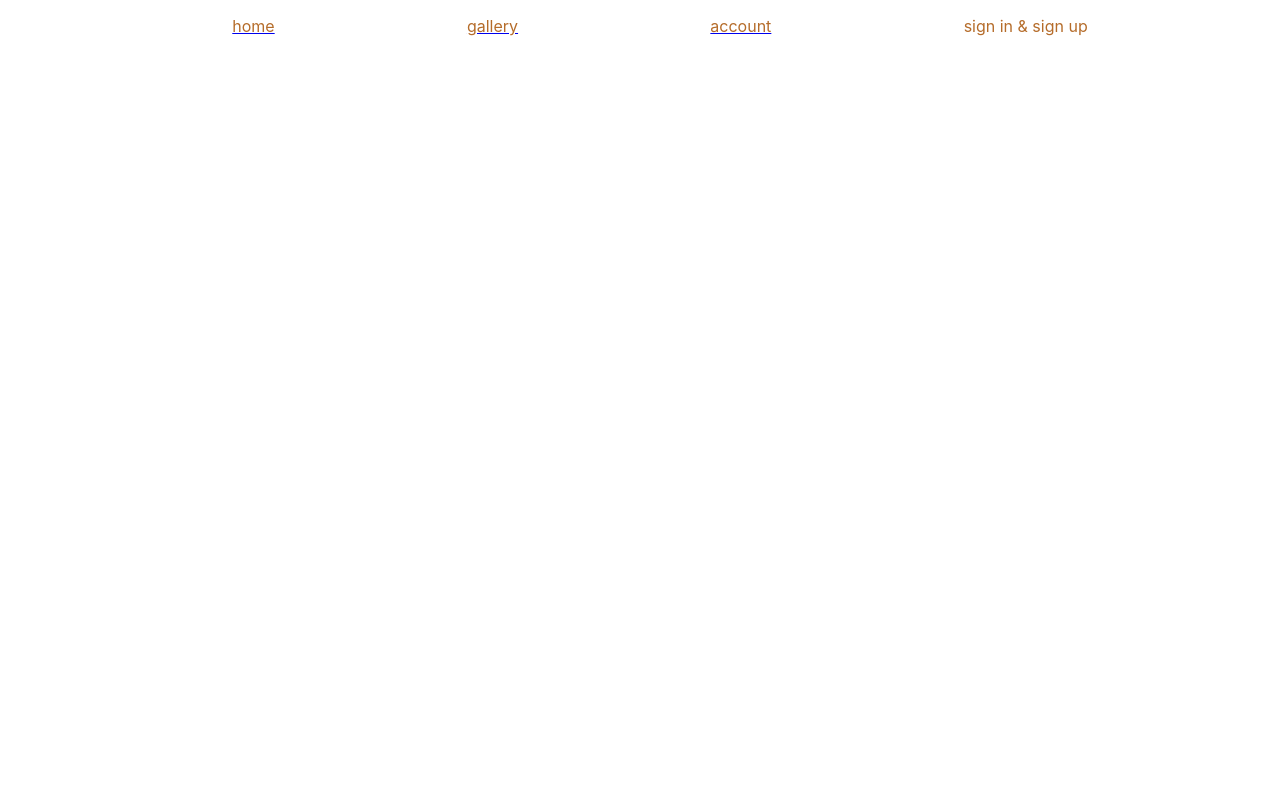
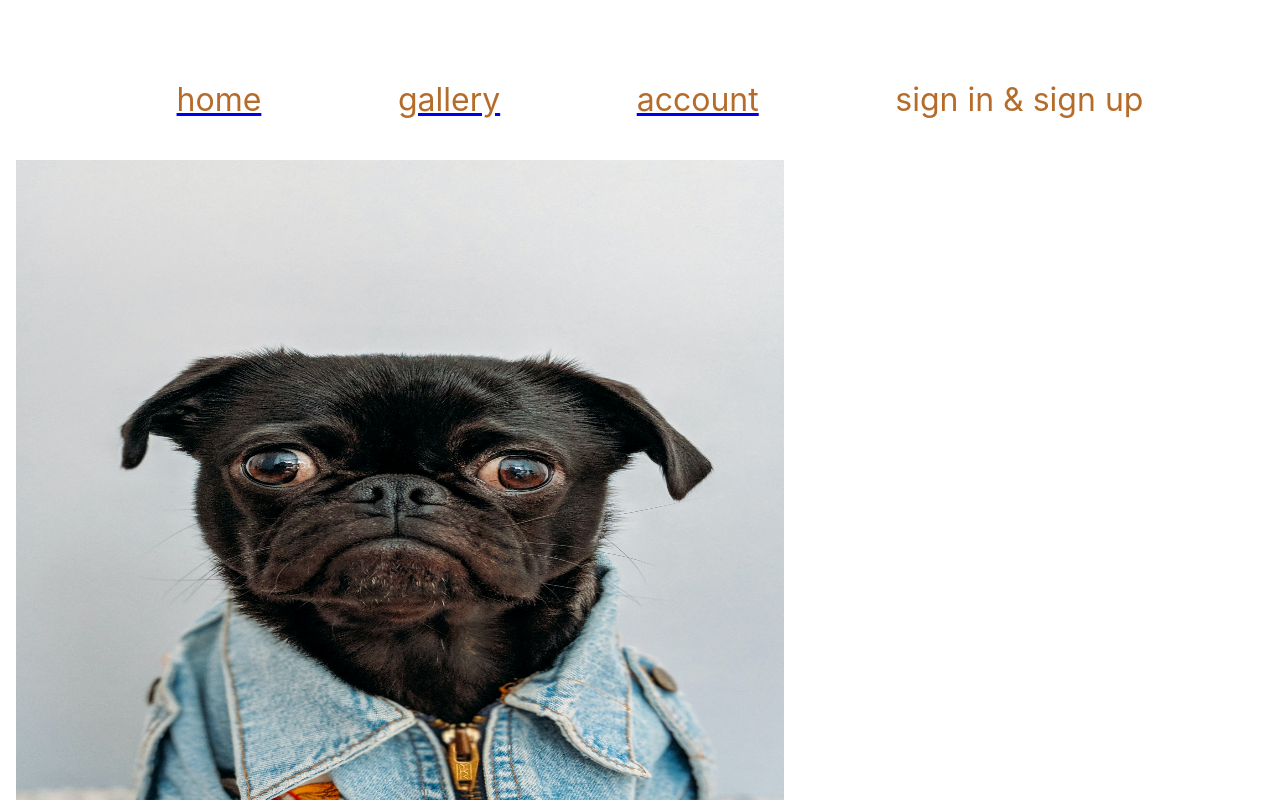
Before and after one commit to felixlaii/pawfinder, a React (Create React App) app in the folder client/: page / in a window 1280 px wide. Built offline with nearby package versions, Linux system fonts and the light colour scheme.

Commit message:
connected backend route to userId

```diff
--- a/client/src/components/PageHeader/pageHeader.scss
+++ b/client/src/components/PageHeader/pageHeader.scss
@@ -6,10 +6,12 @@
     height: 10vw;
 
     &__list {
+        padding-top: 3rem;
         display: flex;
         flex-direction: row;
         justify-content: space-evenly;
         text-decoration: none;
+        font-size: 2rem;
     }
 
     &__item {
--- a/client/src/pages/HomePage/HomePage.jsx
+++ b/client/src/pages/HomePage/HomePage.jsx
@@ -6,7 +6,7 @@ function HomePage() {
     return (
         <div className="home-page">
             <div className="home-page__banner">
-                {/* <img className="home-page__hero" src={HeroBanner} alt="Hero Banner" /> */}
+                <img className="home-page__hero" src={HeroBanner} alt="Hero Banner" />
             </div>
         </div>
     )
--- a/client/src/pages/HomePage/homePage.scss
+++ b/client/src/pages/HomePage/homePage.scss
@@ -1,6 +1,8 @@
 @use "../../styles/partials/colors" as *;
 
 .home-page {
+    margin-left: 1rem;
+    margin-right: 1rem;
 
     &__hero {
         width: 60vw;
--- a/client/src/pages/SignUp/SignUp.jsx
+++ b/client/src/pages/SignUp/SignUp.jsx
@@ -1,5 +1,4 @@
 import axios from 'axios'
-import { Link } from 'react-router-dom'
 import Input from '../../components/Input/Input'
 import React, {useState} from 'react'
 import Login from '../Login/Login'
```
Also changed, not shown: 2 other files (tests, documents, lock files or other folders).
